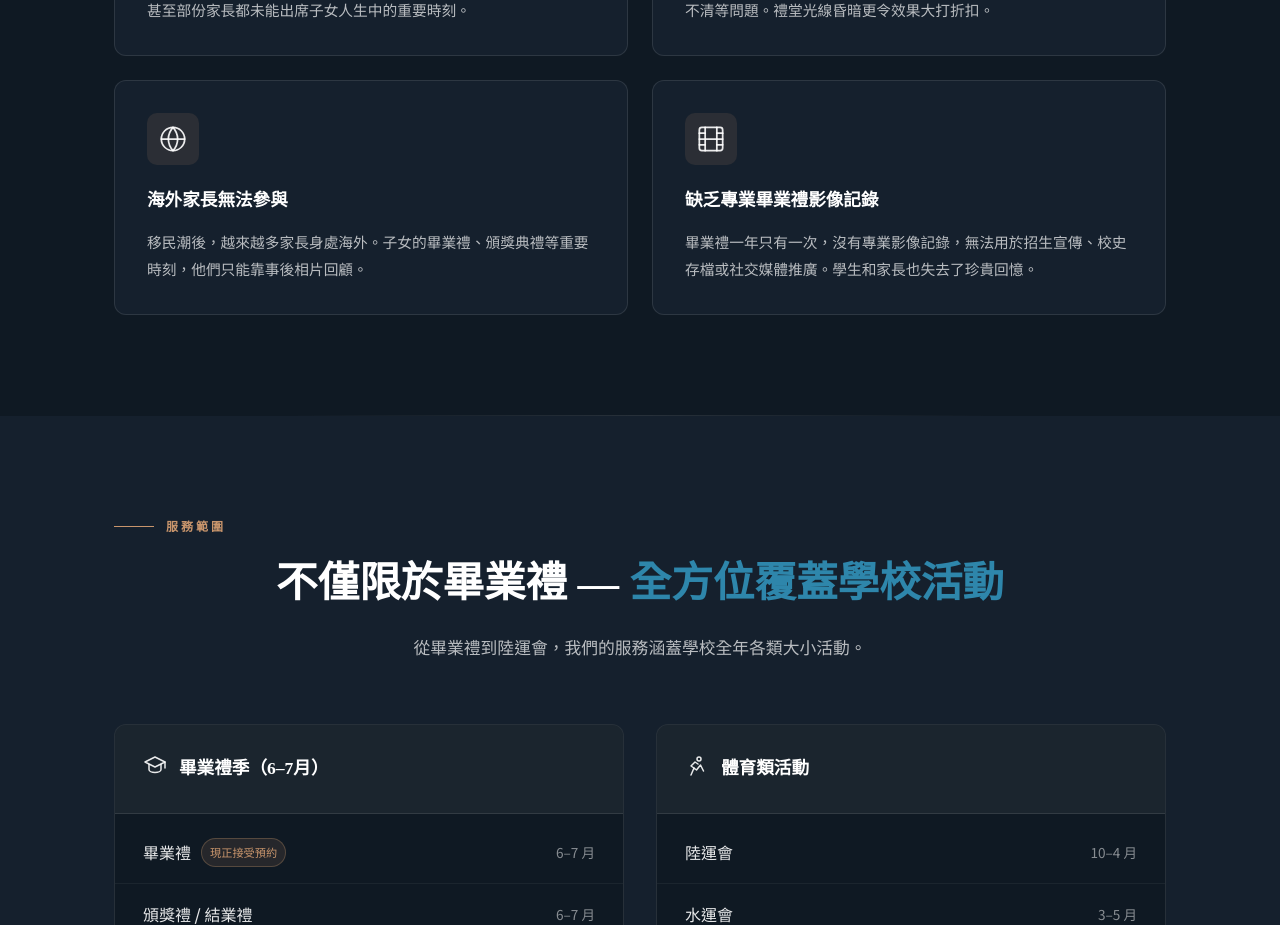
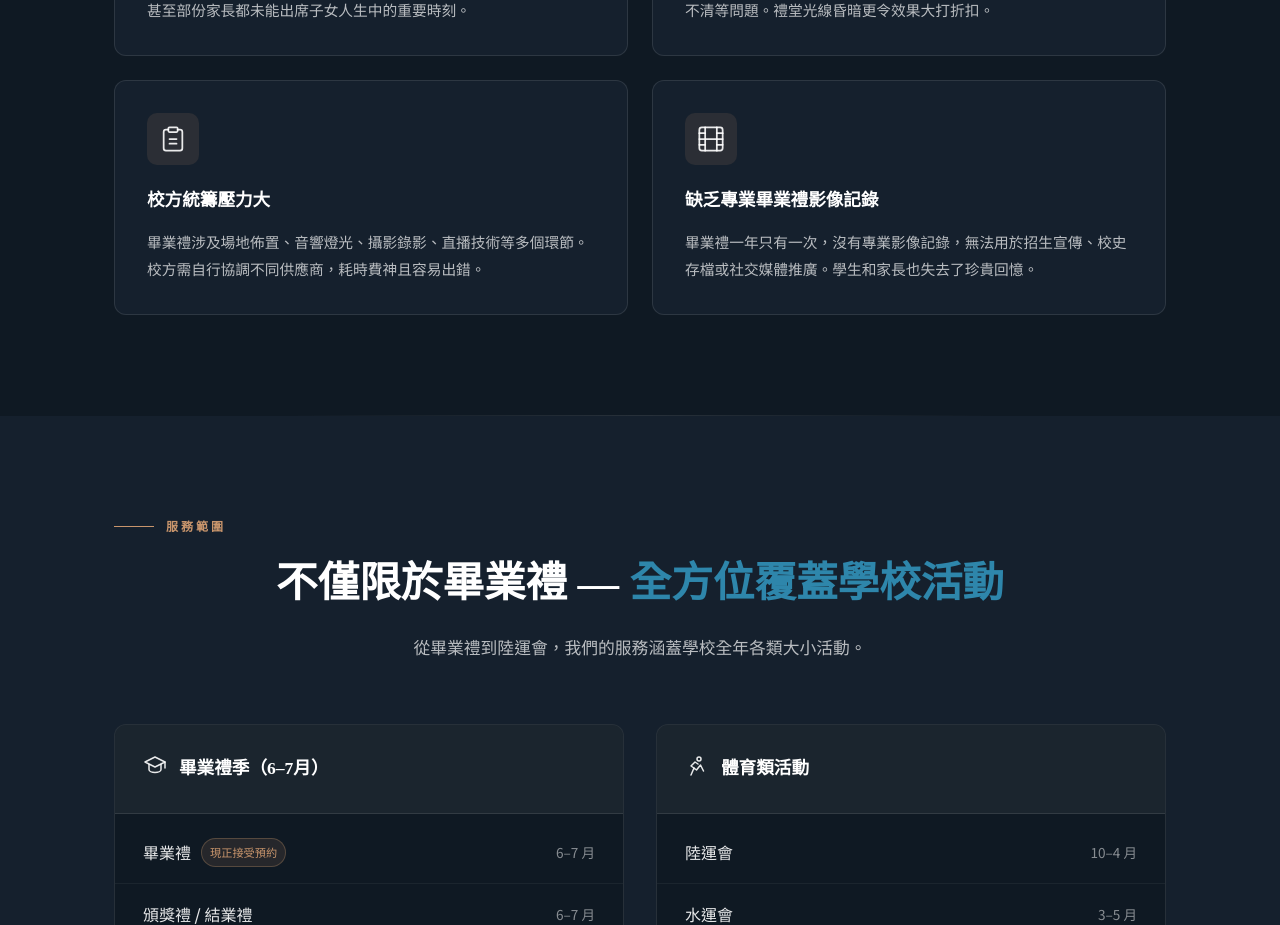
Before and after one commit to g22345/thisfilm-live, a Next.js app: page /school-livestream in a window 1280 px wide. Shown: the part 1280-2205 px from the top of the page. Built offline with nearby package versions, Linux system fonts and the light colour scheme.

Commit message:
fix: replace forced pain point with more relatable school coordination pressure

```diff
--- a/src/components/PainPoints.tsx
+++ b/src/components/PainPoints.tsx
@@ -1,7 +1,7 @@
 'use client';
 
 import styles from './PainPoints.module.css';
-import { IconCrowd, IconPhoneOff, IconGlobe, IconFilm } from './Icons';
+import { IconCrowd, IconPhoneOff, IconClipboard, IconFilm } from './Icons';
 
 const painPoints = [
     {
@@ -15,9 +15,9 @@ const painPoints = [
         description: '以手機搭配三腳架的方式進行直播，容易出現斷線、畫質模糊、收音不清等問題。禮堂光線昏暗更令效果大打折扣。',
     },
     {
-        icon: <IconGlobe size={28} />,
-        title: '海外家長無法參與',
-        description: '移民潮後，越來越多家長身處海外。子女的畢業禮、頒獎典禮等重要時刻，他們只能靠事後相片回顧。',
+        icon: <IconClipboard size={28} />,
+        title: '校方統籌壓力大',
+        description: '畢業禮涉及場地佈置、音響燈光、攝影錄影、直播技術等多個環節。校方需自行協調不同供應商，耗時費神且容易出錯。',
     },
     {
         icon: <IconFilm size={28} />,
```
